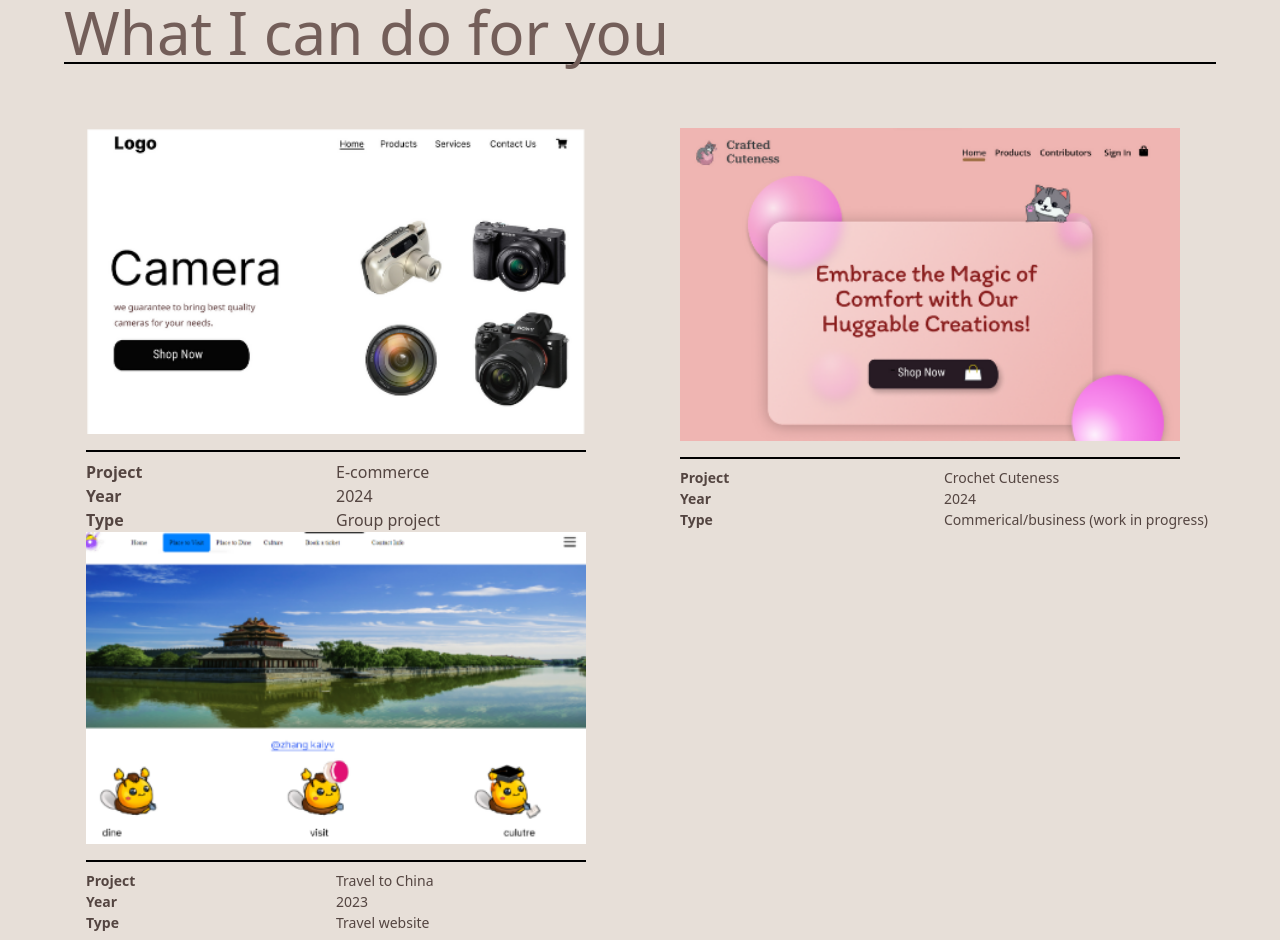
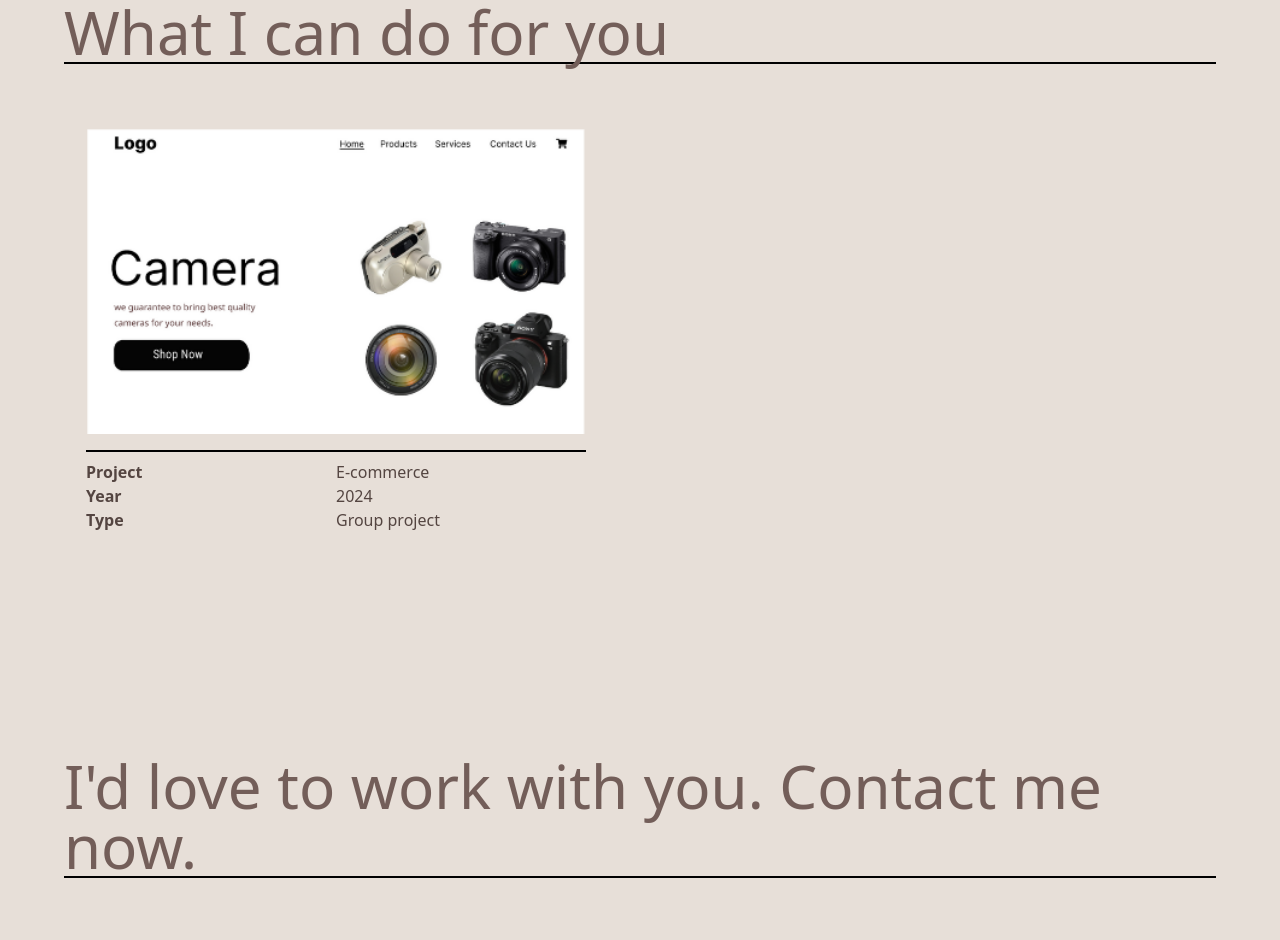
Before and after one commit to Liangzhijun123/portfolio, a React (Vite) app: page / in a window 1280 px wide. Shown: the part 2080-3020 px from the top of the page. Built offline with nearby package versions, Linux system fonts and the light colour scheme.

Commit message:
feat: changed the project to most recent one i worked on with my partner

```diff
--- a/package.json
+++ b/package.json
@@ -18,7 +18,7 @@
     "react-dom": "^18.2.0"
   },
   "devDependencies": {
-    "@types/react": "^18.2.56",
+    "@types/react": "^18.2.61",
     "@types/react-dom": "^18.2.19",
     "@typescript-eslint/eslint-plugin": "^7.0.2",
     "@typescript-eslint/parser": "^7.0.2",
--- a/src/component/ui/what_I_can_do.tsx
+++ b/src/component/ui/what_I_can_do.tsx
@@ -49,7 +49,7 @@ function can_do() {
             </div>
           </div>
 
-          <div className="flex flex-col items-center">
+          {/* <div className="flex flex-col items-center">
             <div>
               <a href="#">
                 {" "}
@@ -83,9 +83,9 @@ function can_do() {
                 </div>
               </div>
             </div>
-          </div>
+          </div> */}
 
-          <div className="flex items-center flex-col">
+          {/* <div className="flex items-center flex-col">
             <div>
               <a href="#">
                 <img
@@ -118,7 +118,7 @@ function can_do() {
                 </div>
               </div>
             </div>
-          </div>
+          </div> */}
         </div>
       </div>
     </>
```
Also changed, not shown: 1 other file (tests, documents, lock files or other folders).
